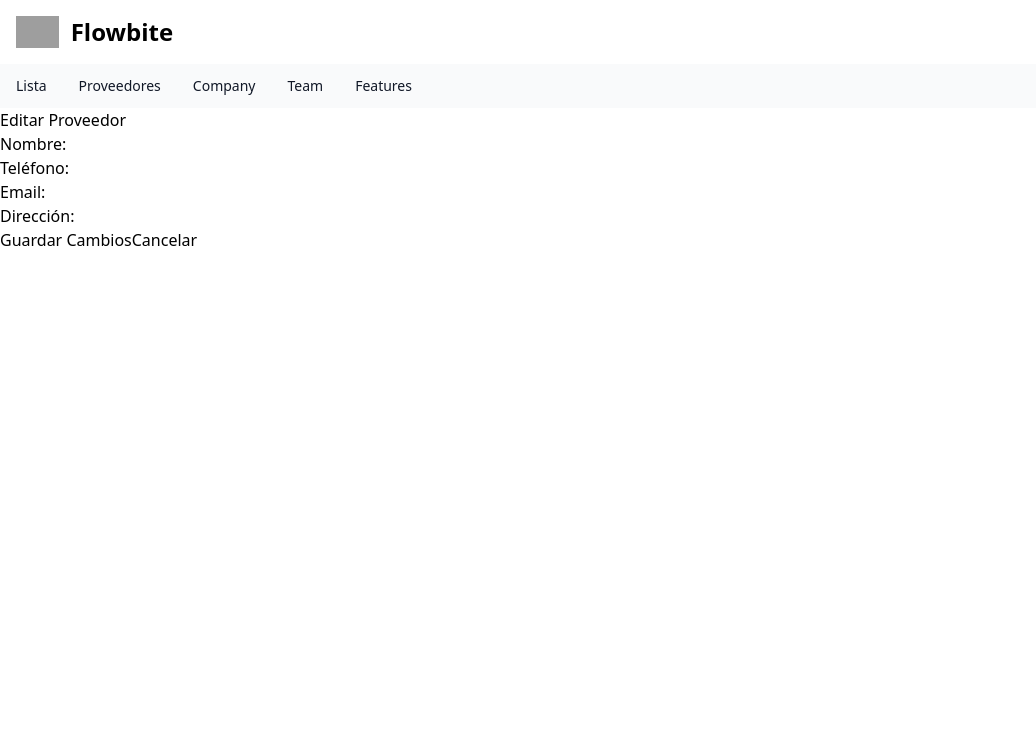
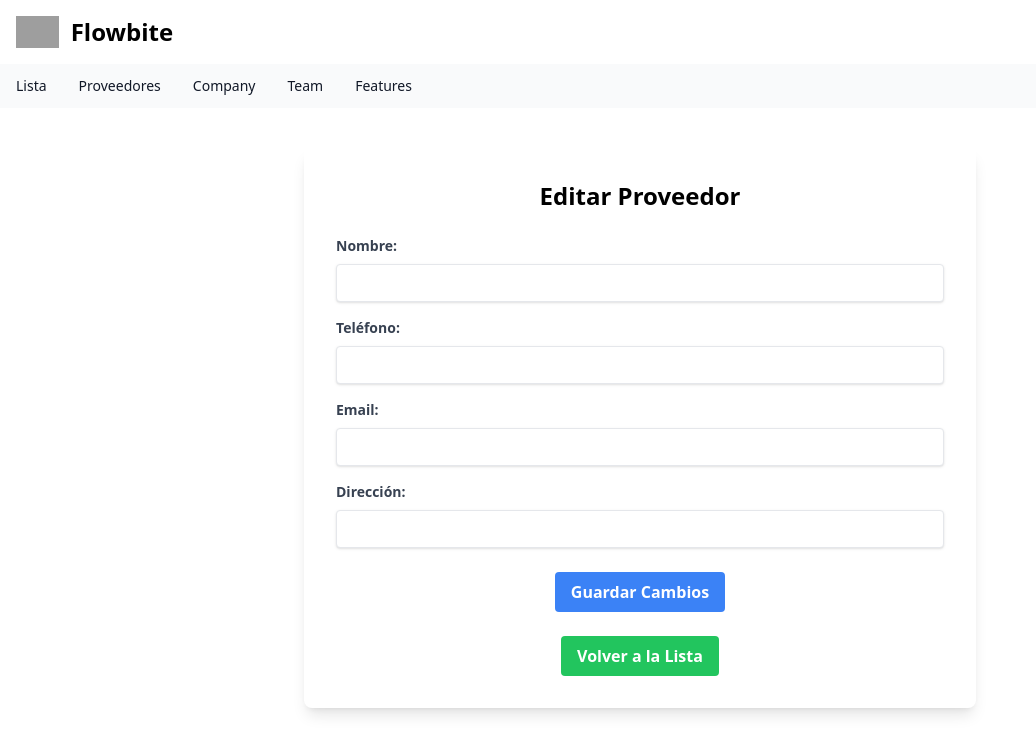
Before and after one commit to LucianaBlancoAranibar/InventarioReact, a React (Vite) app: page /ProveedorEdit/1 in a window 1280 px wide. Shown: the top 754 px of the page, without its empty margins (0-1036 px from the left). Built offline with nearby package versions, Linux system fonts and the light colour scheme; no server answers; grey boxes are pictures that could not be loaded.

Commit message:
PopUps, Proveedor completo

```diff
--- a/package.json
+++ b/package.json
@@ -16,6 +16,7 @@
     "react": "^18.2.0",
     "react-dom": "^18.2.0",
     "react-router-dom": "^6.22.3",
+    "react-toastify": "^10.0.5",
     "tailwindcss": "^3.4.1"
   },
   "devDependencies": {
--- a/src/App.jsx
+++ b/src/App.jsx
@@ -1,6 +1,6 @@
 import { useState } from 'react';
-import reactLogo from './assets/react.svg'; // Asegúrate de que este archivo exista
-import viteLogo from '/vite.svg'; // Asegúrate de que este archivo exista
+import reactLogo from './assets/react.svg';
+import viteLogo from '/vite.svg';
 import './App.css';
 import AlmacensComponent from './AlmacenComponent';
 import { BrowserRouter, Routes, Route } from 'react-router-dom';
--- a/src/Menu.jsx
+++ b/src/Menu.jsx
@@ -16,7 +16,7 @@ export default function Navigation() {
                     <a href="/ListaAlmacenesComponent" class="text-gray-900 dark:text-white hover:underline" aria-current="page">Lista</a>
                 </li>
                 <li>
-                    <a href="/Proveedor_List" class="text-gray-900 dark:text-white hover:underline" aria-current="page">Proveedores</a>
+                    <a href="/ProveedorList" class="text-gray-900 dark:text-white hover:underline" aria-current="page">Proveedores</a>
                 </li>
                 <li>
                     <a href="#" class="text-gray-900 dark:text-white hover:underline">Company</a>
--- a/src/Proveedor/ProveedorCreate.jsx
+++ b/src/Proveedor/ProveedorCreate.jsx
@@ -1,30 +1,48 @@
-import React, { useState } from 'react';
-import axios from 'axios';
+import React, { useState } from "react";
+import axios from "axios";
+import { useNavigate } from "react-router-dom";
+import { ToastContainer, toast } from "react-toastify";
+import "react-toastify/dist/ReactToastify.css";
 
 const ProveedorCreate = () => {
-  const [nombreProveedor, setNombreProveedor] = useState('');
-  const [telefono, setTelefono] = useState('');
-  const [email, setEmail] = useState('');
-  const [direccionProveedor, setDireccionProveedor] = useState('');
+  const [nombreProveedor, setNombreProveedor] = useState("");
+  const [telefono, setTelefono] = useState("");
+  const [email, setEmail] = useState("");
+  const [direccionProveedor, setDireccionProveedor] = useState("");
+  const navigate = useNavigate();
+
+  const irAListaProveedores = () => {
+    navigate("/ProveedorList"); // Asegúrate de que esta ruta es correcta
+  };
 
   const registrarProveedor = async () => {
     try {
       const respuesta = await axios.post(
-        'https://localhost:7010/api/Proveedors',
+        "https://localhost:7010/api/Proveedors",
         {
           NombreProveedor: nombreProveedor,
           Telefono: telefono,
           Email: email,
-          DireccionProveedor: direccionProveedor
+          DireccionProveedor: direccionProveedor,
         }
       );
-      console.log('Proveedor registrado:', respuesta.data);
-      setNombreProveedor('');
-      setTelefono('');
-      setEmail('');
-      setDireccionProveedor('');
+      console.log("Proveedor registrado:", respuesta.data);
+      toast.success("Proveedor creado con éxito!", {
+        position: "top-center",
+        autoClose: 5000,
+        hideProgressBar: false,
+        closeOnClick: true,
+        pauseOnHover: true,
+        draggable: true,
+        progress: undefined,
+      });
+      setNombreProveedor("");
+      setTelefono("");
+      setEmail("");
+      setDireccionProveedor("");
     } catch (error) {
-      console.error('Error al registrar proveedor:', error);
+      console.error("Error al registrar proveedor:", error);
+      toast.error("Error al crear proveedor.");
     }
   };
 
@@ -40,7 +58,10 @@ const ProveedorCreate = () => {
           }}
         >
           <div className="mb-6">
-            <label className="block mb-2 text-sm font-medium text-gray-900" htmlFor="nombreProveedor">
+            <label
+              className="block mb-2 text-sm font-medium text-gray-900"
+              htmlFor="nombreProveedor"
+            >
               Nombre del Proveedor
             </label>
             <input
@@ -54,7 +75,10 @@ const ProveedorCreate = () => {
             />
           </div>
           <div className="mb-6">
-            <label className="block mb-2 text-sm font-medium text-gray-900" htmlFor="telefono">
+            <label
+              className="block mb-2 text-sm font-medium text-gray-900"
+              htmlFor="telefono"
+            >
               Teléfono
             </label>
             <input
@@ -68,7 +92,10 @@ const ProveedorCreate = () => {
             />
           </div>
           <div className="mb-6">
-            <label className="block mb-2 text-sm font-medium text-gray-900" htmlFor="email">
+            <label
+              className="block mb-2 text-sm font-medium text-gray-900"
+              htmlFor="email"
+            >
               Email
             </label>
             <input
@@ -82,7 +109,10 @@ const ProveedorCreate = () => {
             />
           </div>
           <div className="mb-6">
-            <label className="block mb-2 text-sm font-medium text-gray-900" htmlFor="direccionProveedor">
+            <label
+              className="block mb-2 text-sm font-medium text-gray-900"
+              htmlFor="direccionProveedor"
+            >
               Dirección
             </label>
             <input
@@ -95,14 +125,26 @@ const ProveedorCreate = () => {
               required
             />
           </div>
+          <div>
             <button
               type="submit"
               className="shadow bg-purple-500 hover:bg-purple-400 focus:shadow-outline focus:outline-none text-white font-bold py-2 px-4 rounded"
             >
               Registrar Proveedor
             </button>
+          </div>
+          <div>
+            <button
+              type="button"
+              className="shadow bg-green-500 hover:bg-gray-400 focus:shadow-outline focus:outline-none text-white font-bold py-2 px-4 rounded"
+              onClick={irAListaProveedores}
+            >
+              Volver a la Lista
+            </button>
+          </div>
         </form>
       </div>
+      <ToastContainer />
     </section>
   );
 };
--- a/src/Proveedor/ProveedorEdit.jsx
+++ b/src/Proveedor/ProveedorEdit.jsx
@@ -1,27 +1,35 @@
-import React, { useState, useEffect } from 'react';
-import axios from 'axios';
-import { useParams, useNavigate } from 'react-router-dom';
+import React, { useState, useEffect } from "react";
+import axios from "axios";
+import { useParams, useNavigate } from "react-router-dom";
+import { ToastContainer, toast } from "react-toastify";
+import "react-toastify/dist/ReactToastify.css";
 
 const ProveedorEdit = () => {
-    const [nombreProveedor, setNombreProveedor] = useState('');
-    const [telefono, setTelefono] = useState('');
-    const [email, setEmail] = useState('');
-    const [direccionProveedor, setDireccionProveedor] = useState('');
+  const [nombreProveedor, setNombreProveedor] = useState("");
+  const [telefono, setTelefono] = useState("");
+  const [email, setEmail] = useState("");
+  const [direccionProveedor, setDireccionProveedor] = useState("");
   const { id } = useParams(); // Obtiene el ID desde la URL
   const navigate = useNavigate();
+
+  const irAListaProveedores = () => {
+    navigate('/ProveedorList'); // Asegúrate de que esta ruta es correcta
+  };
 
   useEffect(() => {
     // Carga los datos del proveedor cuando el componente se monta
     const cargarProveedor = async () => {
       try {
-          const resultado = await axios.get(`https://localhost:7010/api/Proveedors/${id}`);
+        const resultado = await axios.get(
+          `https://localhost:7010/api/Proveedors/${id}`
+        );
         const proveedor = resultado.data;
         setNombreProveedor(proveedor.nombreProveedor);
         setTelefono(proveedor.telefono);
         setEmail(proveedor.email);
         setDireccionProveedor(proveedor.direccionProveedor);
       } catch (error) {
-          console.error('Error al obtener datos del proveedor:', error);
+        console.error("Error al obtener datos del proveedor:", error);
         // Opcionalmente, redirigir a una ruta de error o mostrar un mensaje
       }
     };
@@ -32,73 +40,120 @@ const ProveedorEdit = () => {
   const handleSubmit = async (e) => {
     e.preventDefault();
     try {
-        const resultado = await axios.put(`https://localhost:7010/api/Proveedors/${id}`, {
-          nombreProveedor,
-          telefono,
-          email,
-          direccionProveedor
-        });
-        console.log('Proveedor actualizado:', resultado.data);
-        navigate('/ProveedorList'); // Redirige al usuario a la lista de proveedores
+      const resultado = await axios.put(
+        `https://localhost:7010/api/Proveedors/${id}`,
+        {
+          ProveedorId: parseInt(id), // Asegúrate de que esto se envía y sea un número
+          NombreProveedor: nombreProveedor,
+          Telefono: telefono,
+          Email: email,
+          DireccionProveedor: direccionProveedor,
+        }
+      );
+      console.log("Proveedor actualizado:", resultado.data);
+      navigate("/ProveedorList"); // Redirige al usuario a la lista de proveedores
     } catch (error) {
-        console.error('Error al actualizar proveedor:', error);
+      if (error.response) {
+        // La respuesta del servidor con el código de estado y el mensaje de error
+        console.error(
+          "Error response:",
+          error.response.status,
+          error.response.data
+        );
+      } else {
+        // Otros errores como problemas de red, etc.
+        console.error("Error message:", error.message);
+      }
     }
   };
 
-  // JSX del componente
   return (
-    <div className="edit-proveedor-container">
-      <h2>Editar Proveedor</h2>
+    <div className="edit-proveedor-container max-w-2xl mx-auto mt-10 p-8 shadow-lg rounded-lg">
+      <h2 className="text-2xl font-semibold mb-6 text-center">
+        Editar Proveedor
+      </h2>
       <form onSubmit={handleSubmit} className="edit-proveedor-form">
-        <div className="form-group">
-          <label htmlFor="nombreProveedor">Nombre:</label>
+        <div className="form-group mb-4">
+          <label
+            htmlFor="nombreProveedor"
+            className="block text-gray-700 text-sm font-bold mb-2"
+          >
+            Nombre:
+          </label>
           <input
             type="text"
             id="nombreProveedor"
+            className="shadow appearance-none border rounded w-full py-2 px-3 text-gray-700 leading-tight focus:outline-none focus:shadow-outline"
             value={nombreProveedor}
             onChange={(e) => setNombreProveedor(e.target.value)}
             required
           />
         </div>
-        <div className="form-group">
-          <label htmlFor="telefono">Teléfono:</label>
+        <div className="form-group mb-4">
+          <label
+            htmlFor="telefono"
+            className="block text-gray-700 text-sm font-bold mb-2"
+          >
+            Teléfono:
+          </label>
           <input
             type="text"
             id="telefono"
+            className="shadow appearance-none border rounded w-full py-2 px-3 text-gray-700 leading-tight focus:outline-none focus:shadow-outline"
             value={telefono}
             onChange={(e) => setTelefono(e.target.value)}
             required
           />
         </div>
-        <div className="form-group">
-          <label htmlFor="email">Email:</label>
+        <div className="form-group mb-4">
+          <label
+            htmlFor="email"
+            className="block text-gray-700 text-sm font-bold mb-2"
+          >
+            Email:
+          </label>
           <input
             type="email"
             id="email"
+            className="shadow appearance-none border rounded w-full py-2 px-3 text-gray-700 leading-tight focus:outline-none focus:shadow-outline"
             value={email}
             onChange={(e) => setEmail(e.target.value)}
             required
           />
         </div>
-        <div className="form-group">
-          <label htmlFor="direccionProveedor">Dirección:</label>
+        <div className="form-group mb-6">
+          <label
+            htmlFor="direccionProveedor"
+            className="block text-gray-700 text-sm font-bold mb-2"
+          >
+            Dirección:
+          </label>
           <input
             type="text"
             id="direccionProveedor"
+            className="shadow appearance-none border rounded w-full py-2 px-3 text-gray-700 leading-tight focus:outline-none focus:shadow-outline"
             value={direccionProveedor}
             onChange={(e) => setDireccionProveedor(e.target.value)}
             required
           />
         </div>
-        <div className="form-actions">
-          <button type="submit" className="btn btn-primary">
+        <div className="flex flex-col justify-center items-center gap-4">
+          <button
+            type="submit"
+            className="bg-blue-500 hover:bg-blue-700 text-white font-bold py-2 px-4 rounded focus:outline-none focus:shadow-outline"
+          >
             Guardar Cambios
           </button>
-          <button type="button" className="btn btn-secondary" onClick={() => navigate(-1)}>
-            Cancelar
+          <button
+            type="button"
+            className="mt-2 bg-green-500 hover:bg-green-700 text-white font-bold py-2 px-4 rounded focus:outline-none focus:shadow-outline"
+            onClick={irAListaProveedores}
+          >
+            Volver a la Lista
           </button>
         </div>
       </form>
+      <ToastContainer />
     </div>
   );
 };
```
Also changed, not shown: src/Proveedor/ProveedorList.jsx (+40 -15 lines), 1 other file (tests, documents, lock files or other folders). Lines whose indentation alone changed are shown as unchanged.
